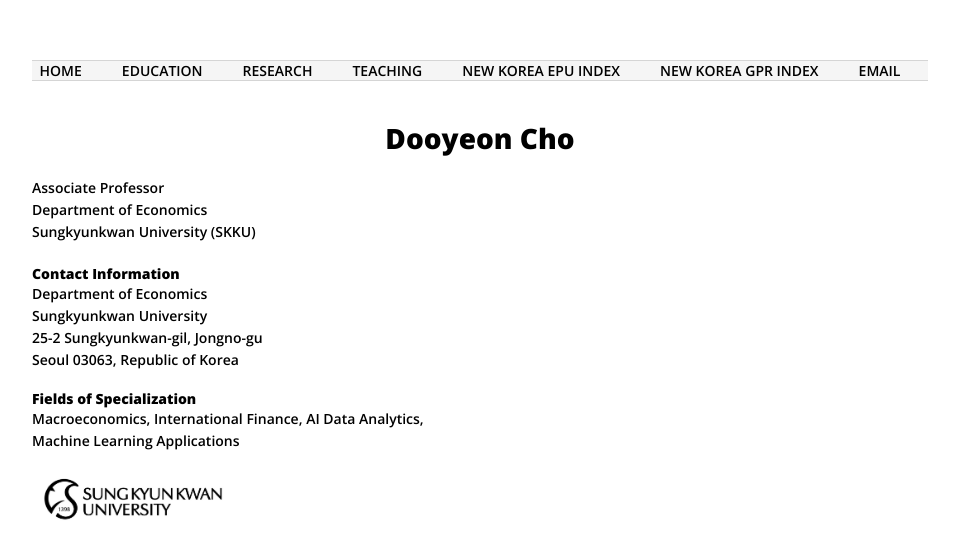
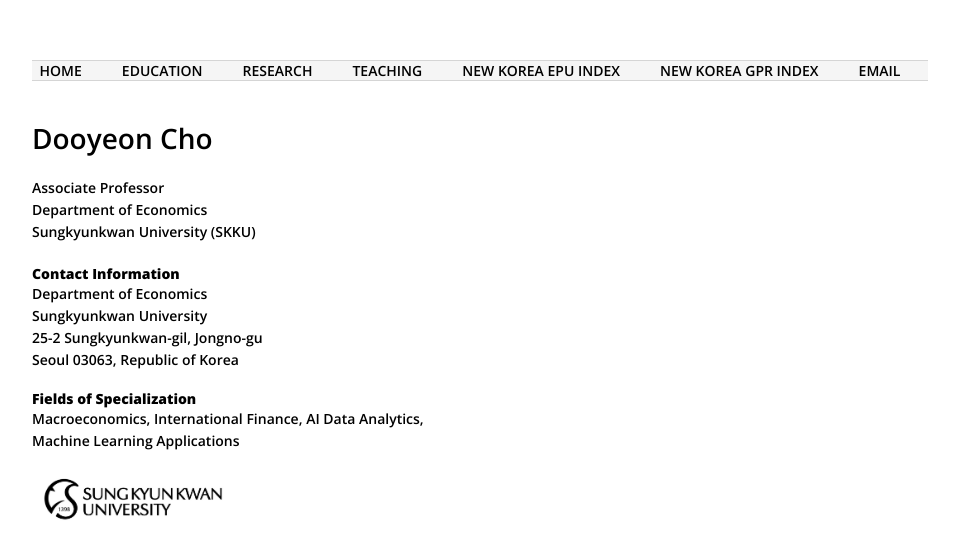
Before and after one commit to dooyeoncho/dooyeoncho.github.io, a Jekyll site: the page built from index.html, in a window 1280 px wide. Shown: the top 559 px of the page, without its empty margins (160-1119 px from the left). Built offline with Jekyll 4.4.1, drawn with Linux system fonts in a browser that asks for light colours.

Commit message:
Update index.html

```diff
--- a/index.html
+++ b/index.html
@@ -29,9 +29,9 @@
 .headerstyle {
   font-family: 'Open Sans', sans-serif;
   font-size: 28px;
-  font-weight: 800;
+  font-weight: 600;
   color: black;
-  text-align: center;
+  text-align: left;
   margin: 20px 0;
   text-transform: none;
 }
```
